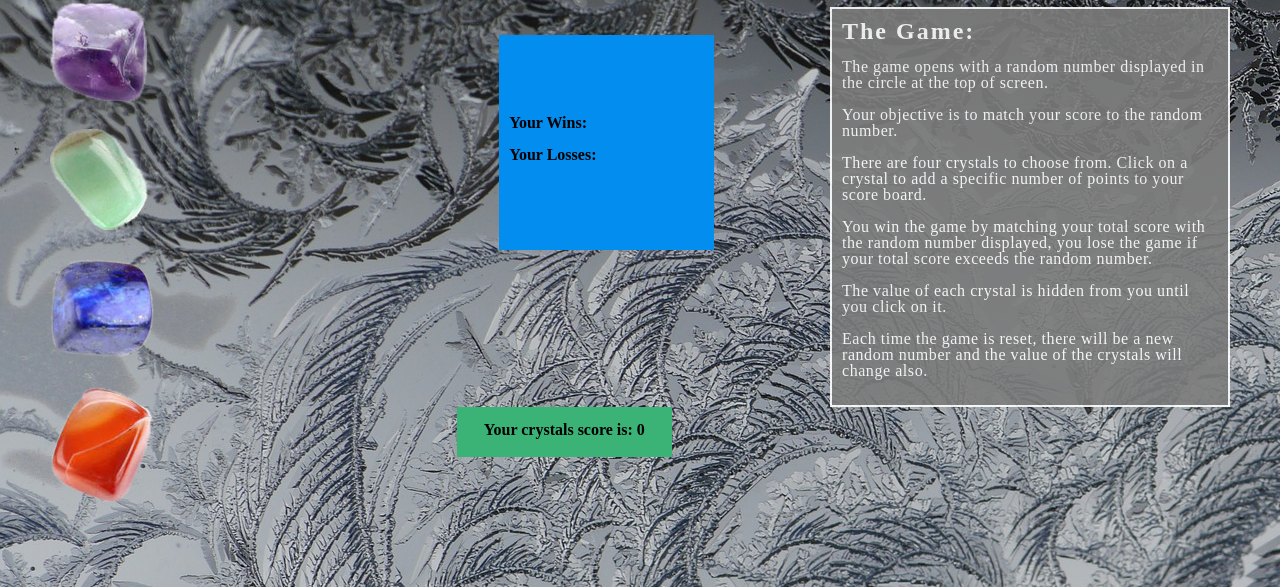
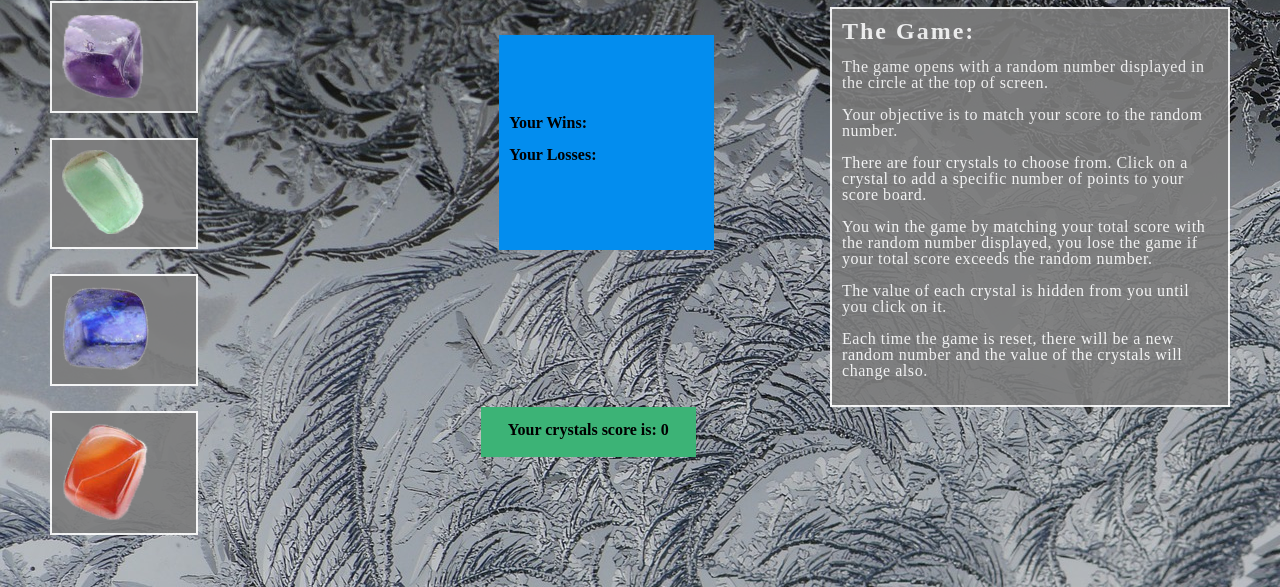
Before and after one commit to AR-Lilypad/unit-4-game, a plain HTML site: page index.html in a window 1280 px wide. Shown: the part 213-800 px from the top of the page. Drawn offline with Linux system fonts and the light colour scheme; a web font is replaced by a local one.

Commit message:
added background and border to crystals

```diff
--- a/assets/css/style.css
+++ b/assets/css/style.css
@@ -76,10 +76,15 @@ color: #000;
 #crystal1, #crystal2, #crystal3, #crystal4 {
     clear: both;
     margin: 2% 0 25px 50px;
+    border: 2px solid white;
+    padding: 10px;
+    background-color: #7c7c7c;
+    opacity: .9;
+
 }
 
 #crystal1, #crystal2, #crystal3, #crystal4, img {
-    max-width: 75%;
+    max-width: 70%;
 }
 
  .crystalBox {
```
